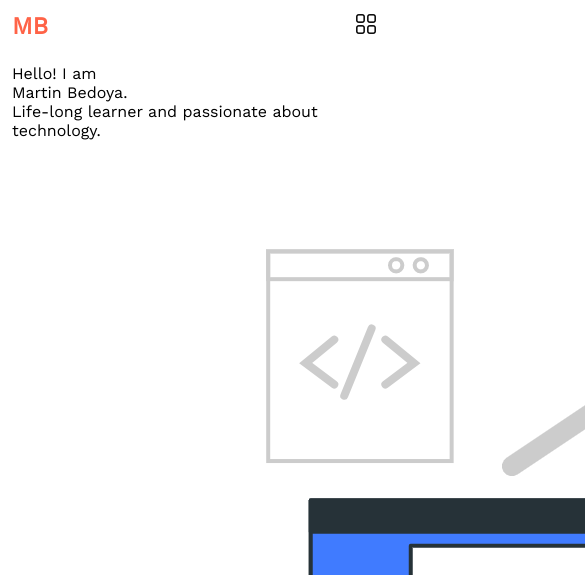
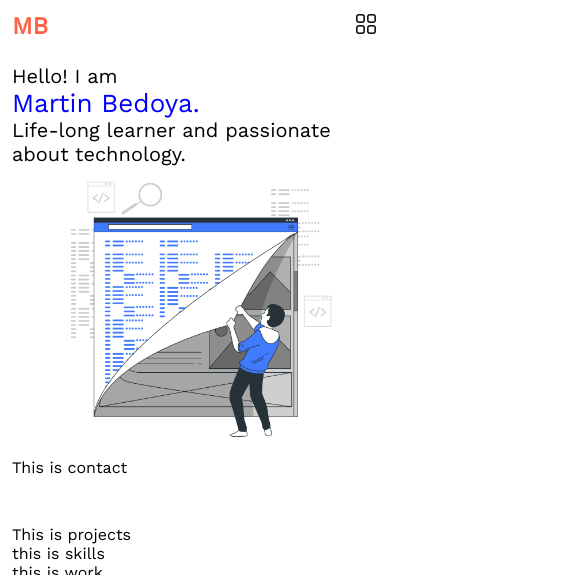
Before and after one commit to josemartin357/react-portfolio, a React (Create React App) app: page / in a window 390 px wide. Shown: the top 575 px of the page, 585 px wide, since content can reach past the window. Built offline with nearby package versions, Linux system fonts and the light colour scheme.

Commit message:
Added styling to about section in body

```diff
--- a/src/components/body/about/about.css
+++ b/src/components/body/about/about.css
@@ -0,0 +1,40 @@
+.about {
+  padding-bottom: 48px;
+}
+
+.about-top {
+  display: flex;
+  justify-content: space-between;
+  align-items: center;
+}
+
+.picture {
+  height: 420px;
+}
+
+.about-info {
+  font-size: 24px;
+}
+
+.info-name {
+  color: blue;
+  font-size: 32px;
+}
+
+/* media queries for tablet screens */
+@media only screen and (max-width: 720px) {
+  .about-top {
+    flex-direction: column;
+    justify-content: center;
+    align-items: center;
+  }
+  .picture {
+    height: 288px;
+  }
+  .about-info {
+    font-size: 20px;
+  }
+  .info-name {
+    font-size: 26px;
+  }
+}
--- a/src/components/body/about/index.js
+++ b/src/components/body/about/index.js
@@ -14,7 +14,7 @@ function About() {
           Life-long learner and passionate about technology.
         </div>
         <div className="about-photo">
-          <img src={codingPic} alt="coding-pic" />
+          <img src={codingPic} alt="coding-pic" className="picture" />
         </div>
       </div>
       <div className="about-bottom">This is contact</div>
```
Also changed, not shown: src/components/common/social-contact/index.js (added, +7 -0 lines), src/components/common/social-contact/social-contact.css (added).
